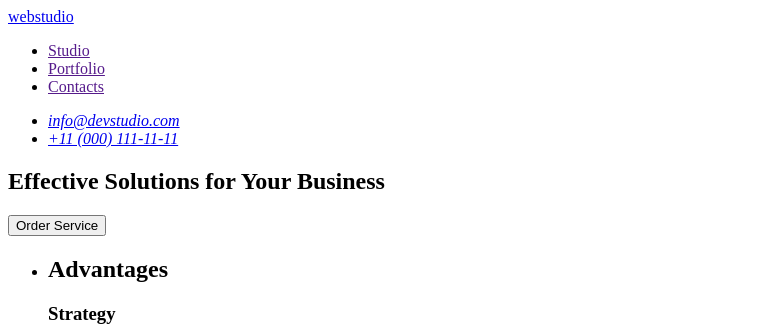
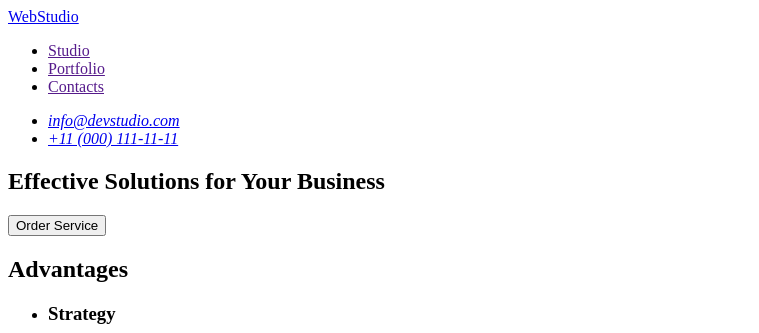
Before and after one commit to Irinassha/goit-markup-hw-01, a plain HTML site: page index.html in a window 1280 px wide. Shown: the top 333 px of the page, without its empty margins (0-759 px from the left). Drawn offline with Linux system fonts and the light colour scheme.

Commit message:
goitdz1-2

```diff
--- a/index.html
+++ b/index.html
@@ -10,7 +10,7 @@
     <!-- шапка -->
     <header>
       <nav>
-        <a href="./index.html">webstudio</a>
+        <a href="./index.html">WebStudio</a>
         <ul>
           <li><a href="">Studio</a></li>
           <li><a href="">Portfolio</a></li>
@@ -32,9 +32,9 @@
       </section>
       <!-- секція 2 -->
       <section>
+        <h2>Advantages</h2>
         <ul>
           <li>
-            <h2>Advantages</h2>
             <h3>Strategy</h3>
             <p>
               Our goal is to identify the business problem to walk away with the
@@ -143,7 +143,7 @@
     </main>
     <!-- підвал -->
     <footer>
-      <a href="./index.html">webstudio</a>
+      <a href="./index.html">WebStudio</a>
       <p>
         Increase the flow of customers and sales for your business with digital
         marketing & growth solutions.
```
